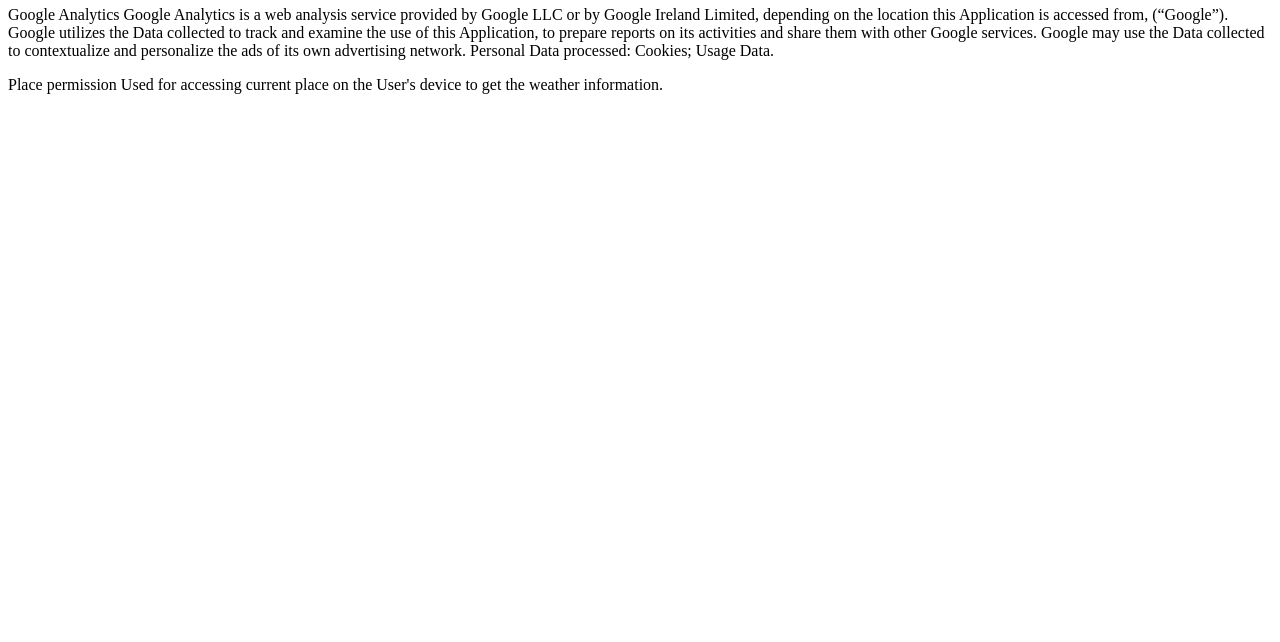
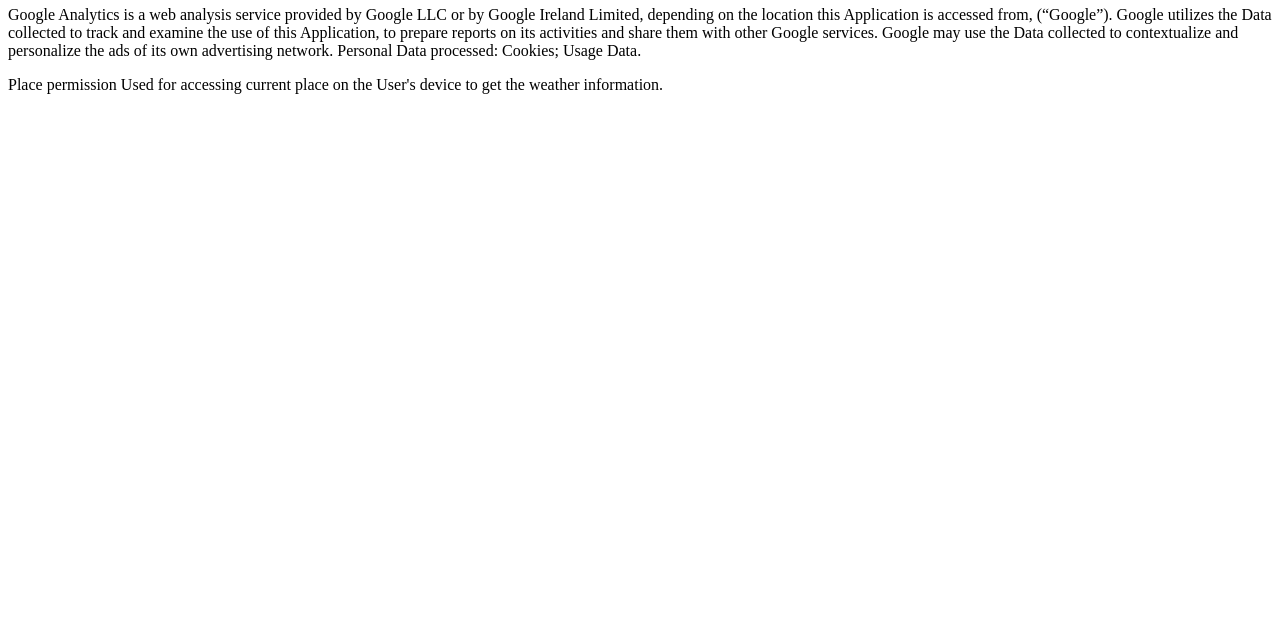
Before and after one commit to amad04/IWeatherPage, a plain HTML site: page index.html in a window 1280 px wide. Shown: the part 158-800 px from the top of the page. Drawn offline with Linux system fonts and the light colour scheme.

Commit message:
Update index.html

```diff
--- a/index.html
+++ b/index.html
@@ -4,7 +4,6 @@
 
     <h1> Privacy</h1>
     <p>
-Google Analytics
 Google Analytics is a web analysis service provided by Google LLC or by Google Ireland Limited, depending on the location this Application is accessed from, (“Google”). Google utilizes the Data collected to track and examine the use of this Application, to prepare reports on its activities and share them with other Google services.
 Google may use the Data collected to contextualize and personalize the ads of its own advertising network.
 Personal Data processed: Cookies; Usage Data.
```
